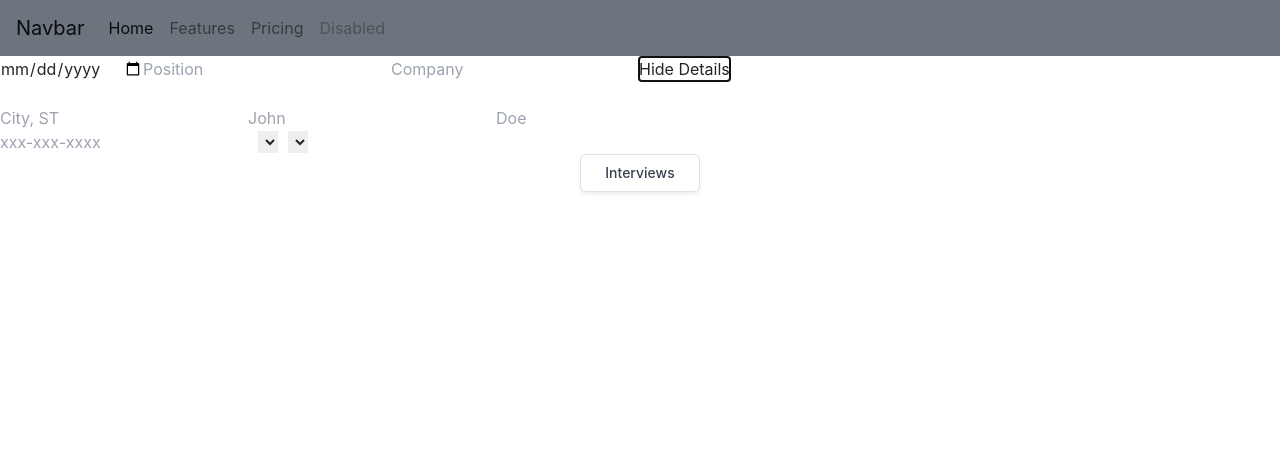
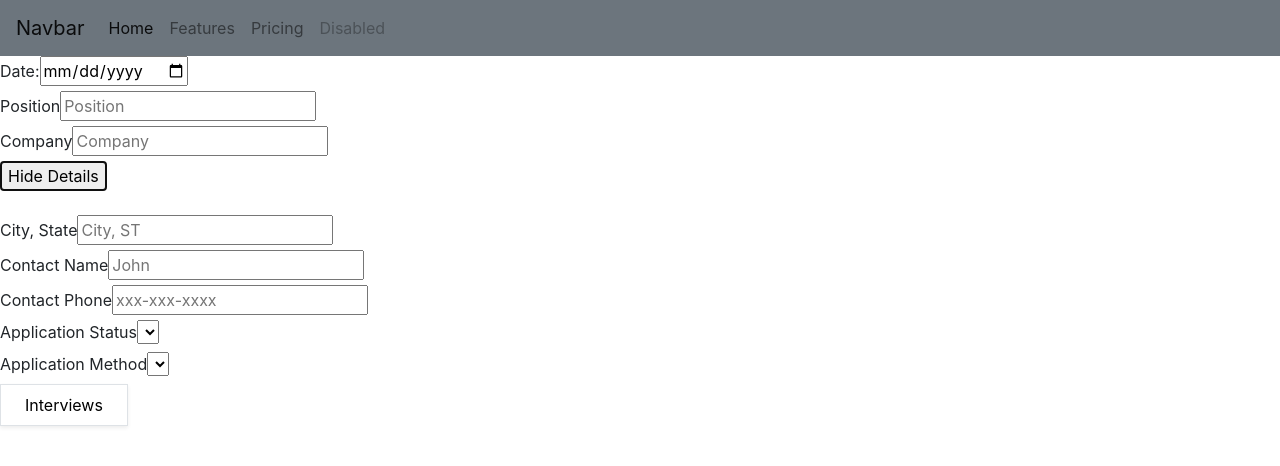
Before and after one commit to longcurve/jobslide-client, a Vue app: page / in a window 1280 px wide. Both pictures are taken after a click on the button "View Details". Shown: the top 466 px of the page. Built offline with nearby package versions, Linux system fonts and the light colour scheme.

Commit message:
Application form not showing up

```diff
--- a/package.json
+++ b/package.json
@@ -12,6 +12,7 @@
   "dependencies": {
     "core-js": "^3.6.5",
     "sass-loader": "^10.1.1",
+    "tippy.js": "^6.3.1",
     "vue": "^3.0.0"
   },
   "devDependencies": {
@@ -25,7 +26,7 @@
     "eslint": "^6.7.2",
     "eslint-plugin-vue": "^7.0.0-0",
     "postcss": "^7.0.35",
-    "tailwindcss": "npm:@tailwindcss/postcss7-compat@^2.0.3",
+    "tailwindcss": "npm:@tailwindcss/postcss7-compat@^2.2.2",
     "vue-cli-plugin-styleguidist": "^4.35.0",
     "vue-styleguidist": "^4.35.0"
   },
--- a/public/index.html
+++ b/public/index.html
@@ -9,9 +9,12 @@
 
     <link rel="stylesheet" href="https://stackpath.bootstrapcdn.com/bootstrap/4.4.1/css/bootstrap.min.css" integrity="sha384-Vkoo8x4CGsO3+Hhxv8T/Q5PaXtkKtu6ug5TOeNV6gBiFeWPGFN9MuhOf23Q9Ifjh" crossorigin="anonymous">
 
-    <script src="https://code.jquery.com/jquery-3.4.1.slim.min.js" integrity="sha384-J6qa4849blE2+poT4WnyKhv5vZF5SrPo0iEjwBvKU7imGFAV0wwj1yYfoRSJoZ+n" crossorigin="anonymous"></script>
+    <script src="https://stackpath.bootstrapcdn.com/bootstrap/4.4.1/js/bootstrap.min.js" integrity="sha384-wfSDF2E50Y2D1uUdj0O3uMBJnjuUD4Ih7YwaYd1iqfktj0Uod8GCExl3Og8ifwB6" crossorigin="anonymous"></script>
+
+   <!--  <script src="https://code.jquery.com/jquery-3.4.1.slim.min.js" integrity="sha384-J6qa4849blE2+poT4WnyKhv5vZF5SrPo0iEjwBvKU7imGFAV0wwj1yYfoRSJoZ+n" crossorigin="anonymous"></script> -->
+
     <script src="https://cdn.jsdelivr.net/npm/popper.js@1.16.0/dist/umd/popper.min.js" integrity="sha384-Q6E9RHvbIyZFJoft+2mJbHaEWldlvI9IOYy5n3zV9zzTtmI3UksdQRVvoxMfooAo" crossorigin="anonymous"></script>
-    <script src="https://stackpath.bootstrapcdn.com/bootstrap/4.4.1/js/bootstrap.min.js" integrity="sha384-wfSDF2E50Y2D1uUdj0O3uMBJnjuUD4Ih7YwaYd1iqfktj0Uod8GCExl3Og8ifwB6" crossorigin="anonymous"></script>
+
   </head>
   <body>
     <noscript>
@@ -27,16 +30,16 @@
       <div class="collapse navbar-collapse" id="navbarNav">
         <ul class="navbar-nav">
           <li class="nav-item active">
-            <a class="nav-link" href="#">Home <span class="sr-only">(current)</span></a>
+            <a class="nav-link" href="/">Home <span class="sr-only">(current)</span></a>
           </li>
           <li class="nav-item">
-            <a class="nav-link" href="#">Features</a>
+            <a class="nav-link" href="/features">Features</a>
           </li>
           <li class="nav-item">
-            <a class="nav-link" href="#">Pricing</a>
+            <a class="nav-link" href="pricing">Pricing</a>
           </li>
           <li class="nav-item">
-            <a class="nav-link disabled" href="#">Disabled</a>
+            <a class="nav-link disabled" href="#disabled">Disabled</a>
           </li>
         </ul>
       </div>
--- a/src/components/Applications.vue
+++ b/src/components/Applications.vue
@@ -2,25 +2,41 @@
   <form name="applications" method="GET">
   <template v-if="true">
       <div class="applications">
-        <input type="date" name="date" key="date"/>
-        <input type="text" name="position" placeholder="Position" key="position" />
-        <input type="text" name="company" placeholder="Company" key="company" />
+        <label for="date">Date:</label>
+        <input type="date" name="date" key="date"/><br />
+
+        <label for="position">Position</label>
+        <input type="text" name="position" placeholder="Position" key="position" /><br />
+
+        <label for="company">Company</label>
+        <input type="text" name="company" placeholder="Company" key="company" /><br />
+
         <button type="button" name="view_details" v-on:click.left="viewDetails({})">{{ showdetails ? 'Hide Details' : 'View Details' }}</button>
       </div>
   </template>
   <template v-if="showdetails">
-    <br /><input type="text" name="location" placeholder="City, ST" />
-    <input type="text" name="contact_first_name" placeholder="John" />
-    <input type="text" name="contact_last_name" placeholder="Doe" /><br />
-    <input type="text" name="contact_phone" placeholder="xxx-xxx-xxxx" />
+    <br />
+    <label for="CityState">City, State</label>
+    <input type="text" name="location" placeholder="City, ST" /><br />
+
+    <label for="ContactName">Contact Name</label>
+    <input type="text" name="contact_first_name" placeholder="John" /><br />
+
+    <label for="ContactPhone">Contact Phone</label>
+    <input type="text" name="contact_phone" placeholder="xxx-xxx-xxxx" /><br />
+
+    <label for="ApplicationStatus">Application Status</label>
     <select name="application_status">
       <option name="applied" value="Applied" />
       <option name="notapplied" value="Not Applied" />
-    </select>
+    </select><br />
+
+    <label for="ApplicationMethod">Application Method</label>
      <select name="application_method">
       <option name="resume" value="Resume" />
       <option name="application" value="Application" />
-    </select>
+    </select><br />
+
      <button
       type="button"
       @click="showInterviewsModal = !showInterviewsModal"
@@ -51,6 +67,7 @@ export default {
     },
     loadApplications() {
       // Load applications from server
+      return ["01/01/21", "Position", "Company", "CityState"];
     },
     viewDetails() {
       // Expand application view to show all details OR collapse application view
@@ -63,13 +80,3 @@ export default {
   }
 }
 </script>
-
-<style scoped>
-@tailwind base;
-@tailwind components;
-@tailwind utilities;
-
-select {
-  margin-left: 10px;
-}
-</style>
```
Also changed, not shown: 2 other files (tests, documents, lock files or other folders).
